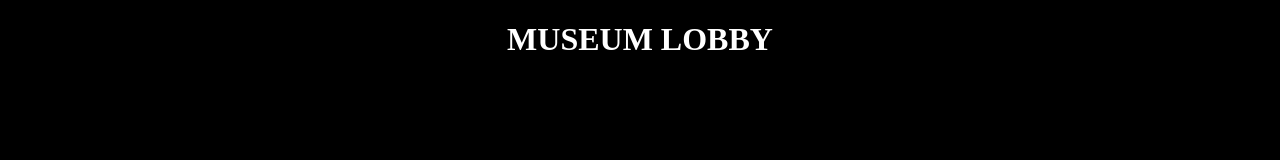
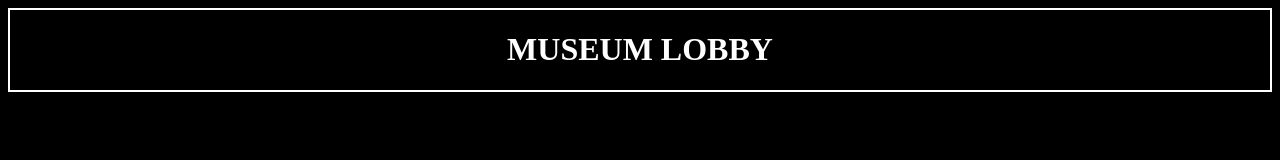
Before and after one commit to thewagneroflife/thewagneroflife.github.io, a plain HTML site: page index.html in a window 1280 px wide. Drawn offline with Linux system fonts and the light colour scheme.

Commit message:
css canges

```diff
--- a/css/main.css
+++ b/css/main.css
@@ -8,5 +8,5 @@ div#lobby_banner
 {
     color: white;
     text-align: center;
-    border: 2px white;
+    border: 2px solid white;
 }
```
